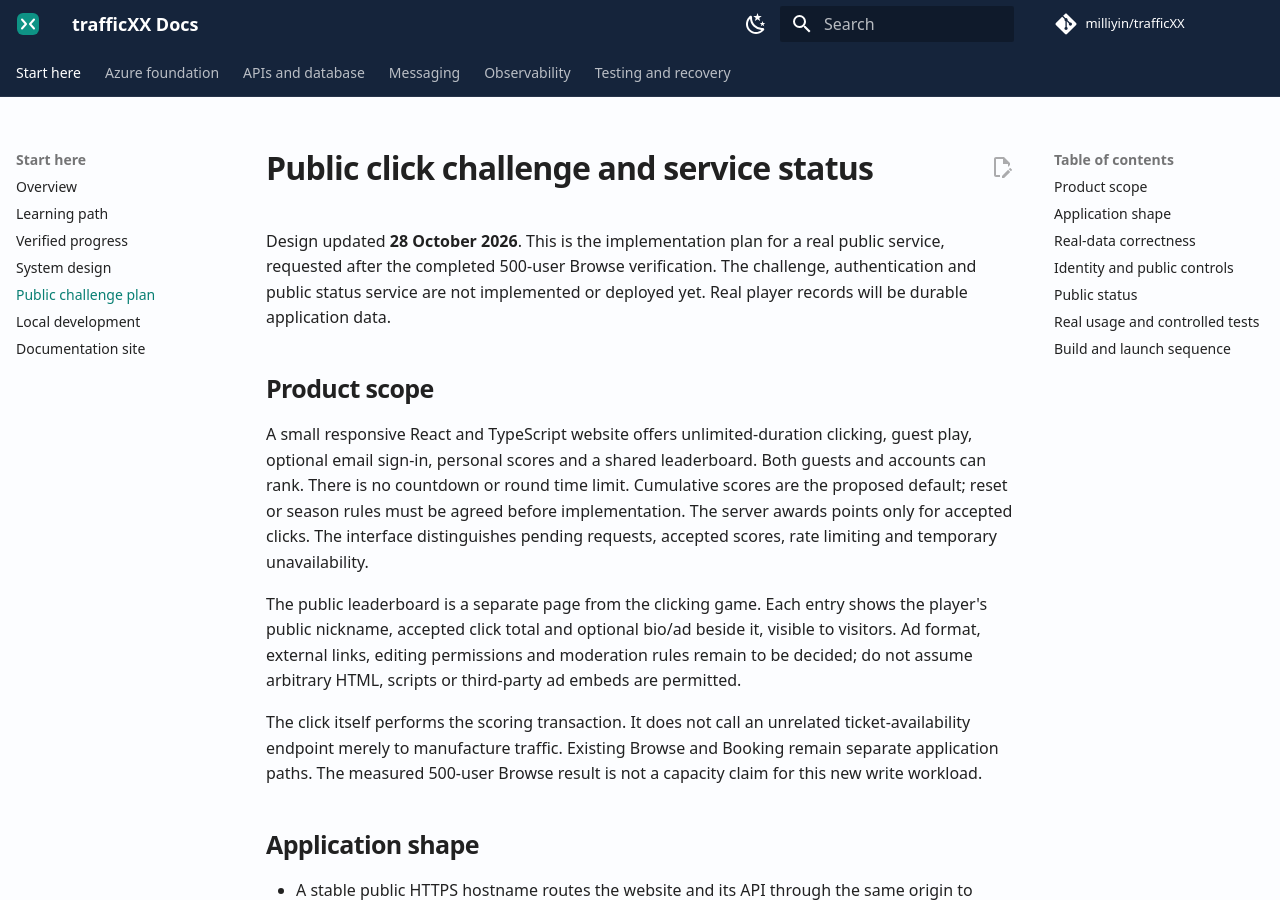
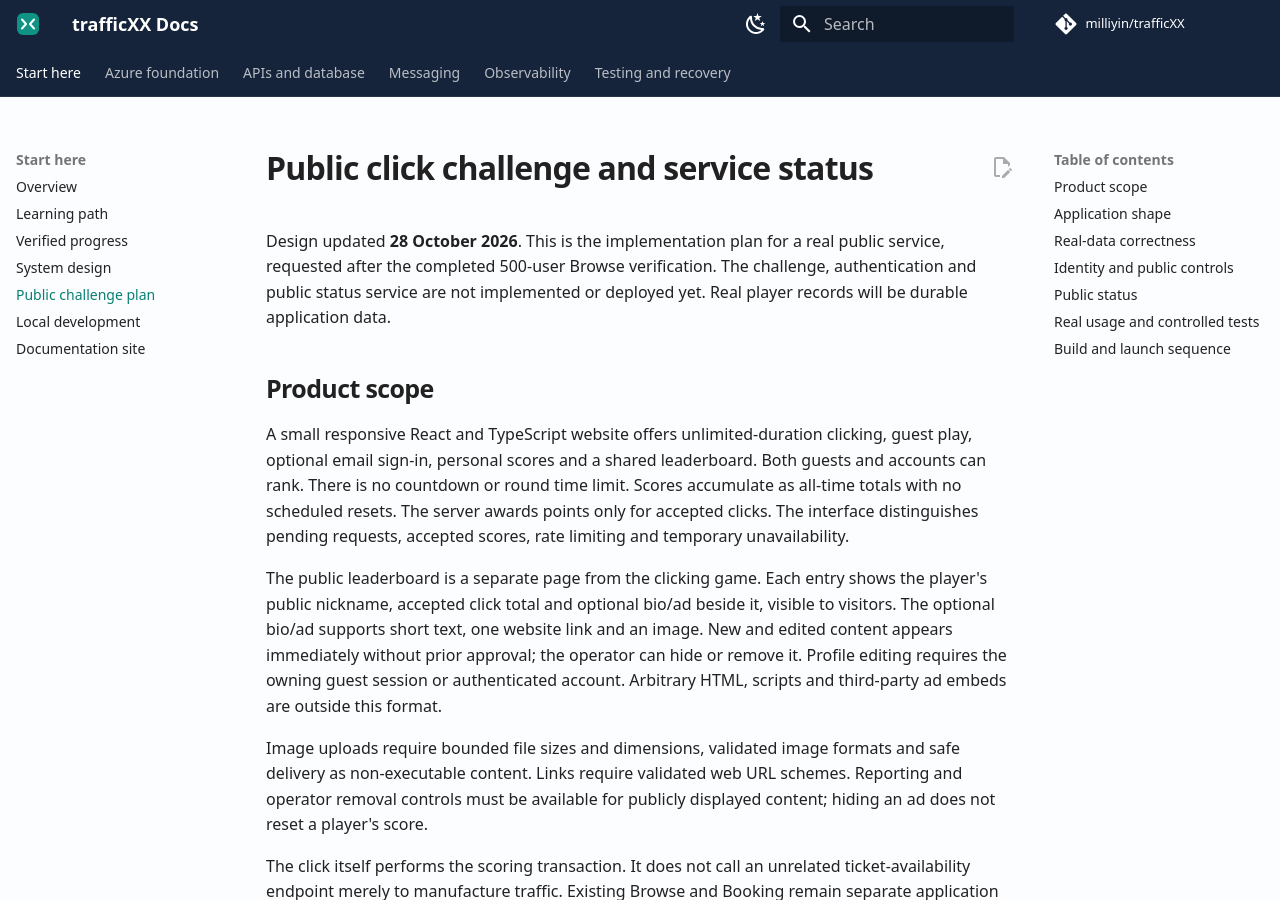
Before and after one commit to milliyin/trafficXX, an MkDocs documentation site: the page built from docs/public-click-challenge.md, in a window 1280 px wide and 900 px high. Built offline with MkDocs 1.6.1 and Material for MkDocs 9.7.7, drawn with Linux system fonts in a browser that asks for light colours; comment, search, counter and statistics services are not loaded; some of the changed text lies outside the part shown.

Commit message:
docs: confirm public ads and permanent click rankings

```diff
--- a/docs/public-click-challenge.md
+++ b/docs/public-click-challenge.md
@@ -10,16 +10,23 @@ or deployed yet. Real player records will be durable application data.
 A small responsive React and TypeScript website offers unlimited-duration
 clicking, guest play, optional email sign-in, personal scores and a shared
 leaderboard. Both guests and accounts can rank. There is no countdown or round
-time limit. Cumulative scores are the proposed default; reset or season rules
-must be agreed before implementation. The server awards points only for
+time limit. Scores accumulate as all-time totals with no scheduled resets.
+The server awards points only for
 accepted clicks. The interface distinguishes pending requests, accepted
 scores, rate limiting and temporary unavailability.
 
 The public leaderboard is a separate page from the clicking game. Each entry
 shows the player's public nickname, accepted click total and optional bio/ad
-beside it, visible to visitors. Ad format, external links, editing permissions
-and moderation rules remain to be decided; do not assume arbitrary HTML,
-scripts or third-party ad embeds are permitted.
+beside it, visible to visitors. The optional bio/ad supports short text, one
+website link and an image. New and edited content appears immediately without
+prior approval; the operator can hide or remove it. Profile editing requires
+the owning guest session or authenticated account. Arbitrary HTML, scripts and
+third-party ad embeds are outside this format.
+
+Image uploads require bounded file sizes and dimensions, validated image
+formats and safe delivery as non-executable content. Links require validated
+web URL schemes. Reporting and operator removal controls must be available
+for publicly displayed content; hiding an ad does not reset a player's score.
 
 The click itself performs the scoring transaction. It does not call an
 unrelated ticket-availability endpoint merely to manufacture traffic. Existing
@@ -144,7 +151,7 @@ of a user count or latency guarantee.
 | Stage | Concrete outcome |
 | --- | --- |
 | 1. Durable scoring | Schema, transactional receipts/scores, guest sessions and integration checks for duplicates, concurrency, operator pause and restart survival. |
-| 2. Player experience | React/TypeScript, separate unlimited-duration game and public leaderboard pages, server-confirmed scores, profile bio/ads and clear overload/retry behavior. |
+| 2. Player experience | React/TypeScript, separate unlimited-duration game and public leaderboard pages, persistent all-time scores, immediate text/link/image bio/ads with operator hide/remove controls and clear overload/retry behavior. |
 | 3. Sign-in | Email and generated memorable passphrases, one-time credential display, no recovery, guest linking, session lifecycle, ownership checks and protected operator actions. |
 | 4. Public release | Reviewed HTTPS gateway, scoped database identity, shared rate limits, backups/restore evidence and a small real-user launch. |
 | 5. Status and operation | Independent probes/history, public status and incident page, tested operator notifications. |
```
Also changed, not shown: memeory.md (+2 -0 lines).
